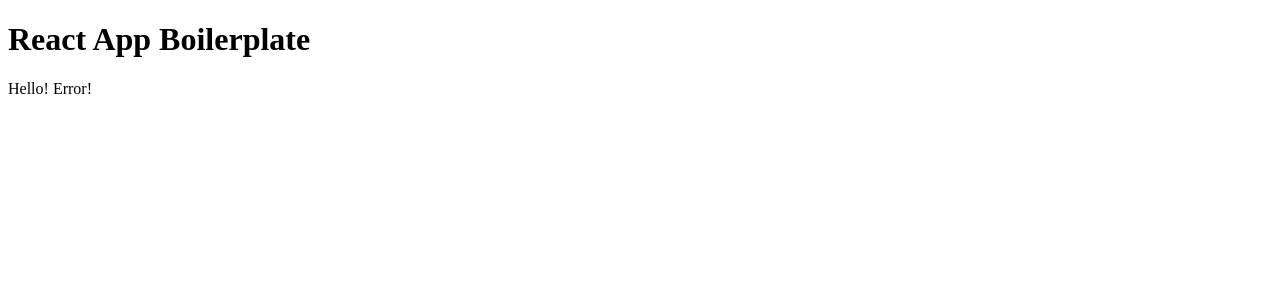
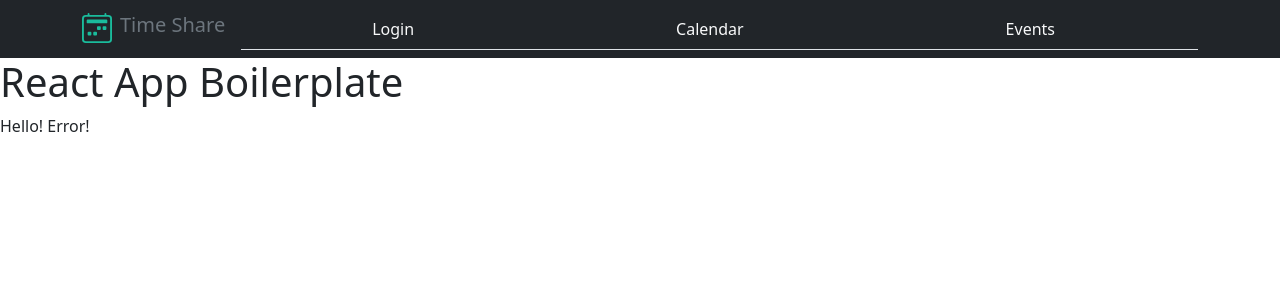
Before and after one commit to kingsawpdx/TimeShare, a React (Vite) app: page /calendar in a window 1280 px wide. Shown: the top 300 px of the page. Built offline with nearby package versions, Linux system fonts and the light colour scheme; no server answers.

Commit message:
Adding NavMenu and Initials Pages, updating the APP with the routing to the pages

```diff
--- a/package.json
+++ b/package.json
@@ -14,8 +14,12 @@
     "vite": "^6.0.5"
   },
   "dependencies": {
+    "bootstrap": "^5.3.3",
+    "bootstrap-icons": "^1.11.3",
     "react": "^19.0.0",
-    "react-dom": "^19.0.0"
+    "react-bootstrap": "^2.10.9",
+    "react-dom": "^19.0.0",
+    "react-router-dom": "^7.1.5"
   },
   "proxy": "http://localhost:5000"
 }
--- a/src/App.jsx
+++ b/src/App.jsx
@@ -1,20 +1,40 @@
-import React, { useEffect, useState } from "react";
+//import React, { useEffect, useState } from "react";
+import React from 'react';
+import NavMenu from './components/NavMenu';
 
-const App = () => {
-  const [ flaskHello, setFlaskHello ] = useState("Error!");
+import { BrowserRouter as Router, Routes, Route } from 'react-router-dom';
+import HomePage from './pages/HomePage';
+import CalendarPage from './pages/CalendarPage';
+import EventsPage from './pages/EventsPage';
 
-  useEffect( () => {
-    fetch("/api/hello")
-      .then( res => res.json() )
-      .then( jdata => { setFlaskHello( jdata.hello ); });
-    }, []);
 
+function App() {
   return (
-    <div>
-      <h1>React App Boilerplate</h1>
-      <p> Hello! {flaskHello} </p>
-    </div>
+    <Router>
+      <NavMenu />
+      <Routes>
+        {/* <Route path="/" element={<HomePage />} /> */}
+        <Route path="/home" element={<HomePage />} />
+        <Route path="/calendar" element={<CalendarPage />} />
+        <Route path="/search" element={<EventsPage />} />
+      </Routes>
+    </Router>
   );
-};
+
+  // const [ flaskHello, setFlaskHello ] = useState("Error!");
+
+  // useEffect( () => {
+  //   fetch("/api/hello")
+  //     .then( res => res.json() )
+  //     .then( jdata => { setFlaskHello( jdata.hello ); });
+  //   }, []);
+
+  // return (
+  //   <div>
+  //     <h1>React App Boilerplate</h1>
+  //     <p> Hello! {flaskHello} </p>
+  //   </div>
+  // );
+}
 
 export default App;
--- /dev/null
+++ b/src/components/NavMenu.jsx
@@ -0,0 +1,40 @@
+import React from 'react';
+import { Link } from 'react-router-dom';
+import { Nav, Navbar, Container } from 'react-bootstrap';
+import calendar2week from './logo.svg';
+
+function NavMenu() {
+  return (
+    <Navbar bg="dark" variant="dark" expand="lg" sticky="top classname= ">
+      <Container>
+        <Navbar.Brand className="d-flex">
+          <img
+            alt="calendar2week icon"
+            src={calendar2week}
+            width="30"
+            height="30"
+            className="d-inline-block align-center "
+          />
+
+          <h5 className="text-secondary ms-2">Time Share</h5>
+        </Navbar.Brand>
+        <Navbar.Toggle aria-controls="basic-navbar-nav " />
+        <Navbar.Collapse id="basic-navbar-nav">
+          <Nav fill variant="tabs" className="container">
+            <Nav.Link as={Link} to="/home" className="text-light">
+              Login
+            </Nav.Link>
+            <Nav.Link as={Link} to="/calendar" className="text-light">
+              Calendar
+            </Nav.Link>
+            <Nav.Link as={Link} to="/search" className="text-light">
+              Events
+            </Nav.Link>
+          </Nav>
+        </Navbar.Collapse>
+      </Container>
+    </Navbar>
+  );
+}
+
+export default NavMenu;
--- a/src/main.jsx
+++ b/src/main.jsx
@@ -1,8 +1,12 @@
-import React from "react";
-import { createRoot } from "react-dom/client";
-import App from "./App";
+import React from 'react';
+import { createRoot } from 'react-dom/client';
+import App from './App';
 
-const container = document.getElementById("root");
+import 'bootstrap/dist/css/bootstrap.min.css';
+import 'bootstrap-icons/font/bootstrap-icons.css';
+
+
+const container = document.getElementById('root');
 const root = createRoot(container);
 
 if (container) {
@@ -12,5 +16,5 @@ if (container) {
     </React.StrictMode>
   );
 } else {
-  console.error("root element is missing");
+  console.error('root element is missing');
 }
--- /dev/null
+++ b/src/pages/CalendarPage.jsx
@@ -0,0 +1,21 @@
+import React from 'react';
+import { useState,useEffect } from 'react';
+
+export default function CalendarPage() {
+  const [flaskHello, setFlaskHello] = useState('Error!');
+
+  useEffect(() => {
+    fetch('/api/hello')
+      .then((res) => res.json())
+      .then((jdata) => {
+        setFlaskHello(jdata.hello);
+      });
+  }, []);
+
+  return (
+    <div>
+      <h1>React App Boilerplate</h1>
+      <p> Hello! {flaskHello} </p>
+    </div>
+  );
+}
--- /dev/null
+++ b/src/pages/EventsPage.jsx
@@ -0,0 +1,5 @@
+import React from "react";
+
+export default function EventsPage() {
+  return <h2>Welcome to the Events Page!</h2>
+}
--- /dev/null
+++ b/src/pages/HomePage.jsx
@@ -0,0 +1,5 @@
+import React from "react";
+
+export default function HomePage() {
+  return <div>Welcome to the Home or Login Page!</div>
+}
```
Also changed, not shown: src/components/logo.svg (added), 1 other file (tests, documents, lock files or other folders).
